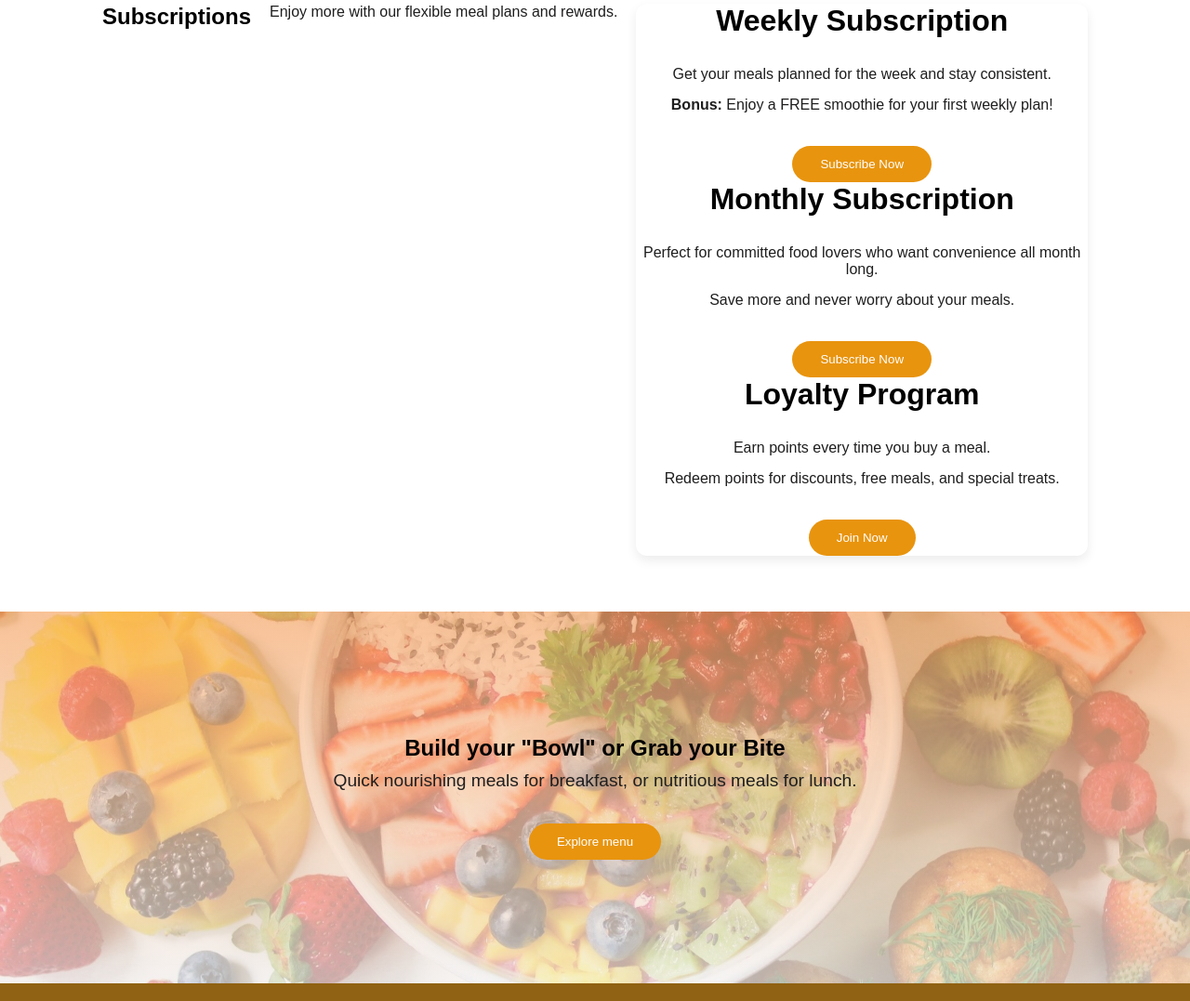
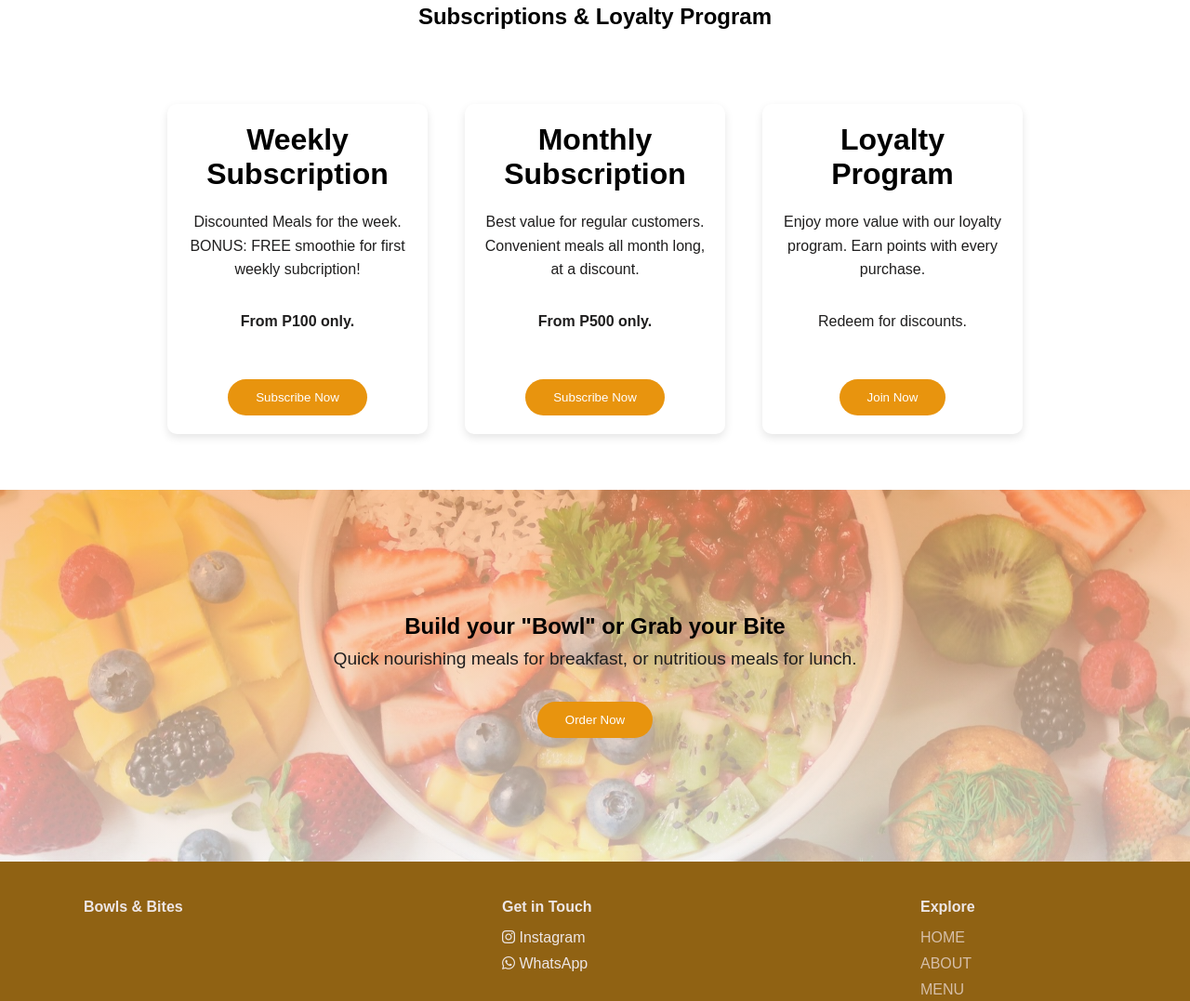
Before and after one commit to cse24-164/bowlsandbites, a plain HTML site: page menu.html in a window 1280 px wide. Shown: the part 2600-3677 px from the top of the page at 93% size. Drawn offline with Linux system fonts and the light colour scheme.

Commit message:
heeeyy done

```diff
--- a/menu.html
+++ b/menu.html
@@ -141,43 +141,50 @@
   </div>
 </section>
 
-<section class="menu-section">
-  <div class="menu-grid">
+      <section class="subscriptions">
+  <div class="container">
 
-    <h1>Subscriptions</h1>
-    <p>Enjoy more with our flexible meal plans and rewards.</p>
+    <h1>Subscriptions & Loyalty Program</h1>
 
-    <div class="menu-card">
+    <div class="subscription-cards">
 
       <!-- Weekly Subscription -->
-      <div class="card">
+      <div class="s-card">
         <h2>Weekly Subscription</h2>
-        <p>Get your meals planned for the week and stay consistent.</p>
-        <p><strong>Bonus:</strong> Enjoy a FREE smoothie for your first weekly plan!</p>
-        <button onclick="window.open('https://wa.me/2671422859', '_blank')" class="btn-primary">
-  Subscribe Now
-</button>
+        <p>Discounted Meals for the week. BONUS: FREE smoothie for first weekly subcription!</p>
+        <p><strong>From P100 only.</strong> </p>
+
+        <button onclick="window.open('https://wa.me/26771422859?text=Hi%20Bowls%20%26%20Bites%2C%20I%20want%20the%20weekly%20subscription', '_blank')" class="btn-primary">
+          Subscribe Now
+        </button>
       </div>
 
       <!-- Monthly Subscription -->
-      <div class="card">
+      <div class="s-card">
         <h2>Monthly Subscription</h2>
-        <p>Perfect for committed food lovers who want convenience all month long.</p>
-        <p>Save more and never worry about your meals.</p>
-        <button onclick="location.href='contact.html'" class="btn-primary">Subscribe Now</button>
+        <p>Best value for regular customers. Convenient meals all month long, at a discount.</p>
+        <p><strong>From P500 only.</strong> </p>
+        <button onclick="window.open('https://wa.me/26771422859?text=Hi%20Bowls%20%26%20Bites%2C%20I%20want%20the%20monthly%20subscription', '_blank')" class="btn-primary">
+          Subscribe Now
+        </button>
       </div>
 
       <!-- Loyalty Program -->
-      <div class="card">
+      <div class="s-card">
         <h2>Loyalty Program</h2>
-        <p>Earn points every time you buy a meal.</p>
-        <p>Redeem points for discounts, free meals, and special treats.</p>
-        <button onclick="location.href='contact.html'" class="btn-primary">Join Now</button>
+        <p>Enjoy more value with our loyalty program. Earn points with every purchase.</p>
+        <p>Redeem for discounts.</p>
+        <button onclick="window.open('https://wa.me/26771422859?text=Hi%20Bowls%20%26%20Bites%2C%20I%20want%20to%20join%20the%20loyalty%20program', '_blank')" class="btn-primary">
+          Join Now
+        </button>
       </div>
 
     </div>
 
   </div>
+</section>
+
+ </div>
 </section>
 
 <script>
@@ -218,8 +225,10 @@ carousel.addEventListener('mouseleave', () => {
     <div class= "hero-content">
       <h1>Build your "Bowl" or Grab your Bite</h1>
       <p>Quick nourishing meals for breakfast, or nutritious meals for lunch. </p>
-      <button onclick="location.href='#menu'">Explore menu</button>
-    </div>
+      <button onclick="window.open('https://wa.me/26771422859?text=Hi%20Bowls%20%26%20Bites%2C%20I%20want%20the%20monthly%20subscription', '_blank')" class="btn-primary">
+          Order Now
+      </button>
+      </div>
   </section>
 
 
@@ -233,10 +242,12 @@ carousel.addEventListener('mouseleave', () => {
 
    <!-- Center: Social Media -->
 <div class="footer-socials">
-  <h4>Follow Us</h4>
+  <h4>Get in Touch</h4>
 
   <a href="https://instagram.com" target="_blank"><i class="fab fa-instagram"></i> Instagram</a>
-  <a href="https://wa.me/1234567890" target="_blank"><i class="fab fa-whatsapp"></i> WhatsApp</a>
+  <a href="https://wa.me/26771422859" target="_blank" rel="noopener noreferrer">
+    <i class="fab fa-whatsapp"></i> WhatsApp
+  </a>
 </div>
 
     <!-- Right: Quick Links -->
--- a/styles.css
+++ b/styles.css
@@ -152,7 +152,7 @@ h1 {
 
 .hero p {
   font-size: 1.1em;
-  font-weight: 300;
+  font-weight: 450;
 }
 
 /* Button */
@@ -673,6 +673,39 @@ footer {
   background-color: #ebaa3a;;
 }
 
+.subscriptions {
+  padding: 60px 20px;
+  text-align: center;
+}
+
+.subscription-cards {
+  display: flex;
+  gap: 40px;
+  justify-content: center;
+  flex-wrap: wrap;
+  margin-top: 40px;
+}
+
+.s-card {
+  background: #fff;
+  padding: 20px;
+  border-radius: 10px;
+  width: 280px;
+  max-width: 100%;
+  box-shadow: 0 4px 10px rgba(0,0,0,0.1);
+  flex: 1 1 280px;
+}
+.s-card h2 {
+  margin-bottom: 20px;
+
+}
+
+
+.subscriptions p {
+  margin-bottom: 30px; /* space between header paragraph and cards */
+  line-height: 1.6; /* makes paragraph easier to read */
+}
+
 /* =========================
    SMALL LAPTOPS (769px - 1024px)
 ========================= */
@@ -767,10 +800,8 @@ footer {
 /* SECTION ANIMATION BASE */
 .section-hidden {
   opacity: 0;
-  transform: translateY(60px) scale(0.98);
-  transition:
-    opacity 1s ease-out,
-    transform 1s ease-out;
+  transform: translateY(40px) scale(0.97);
+  transition: opacity 1s ease-out, transform 1s ease-out;
 }
 
 .section-show {
```
Also changed, not shown: about.html (+6 -5 lines), contact.html (+25 -4 lines), index.html (+5 -2 lines).
